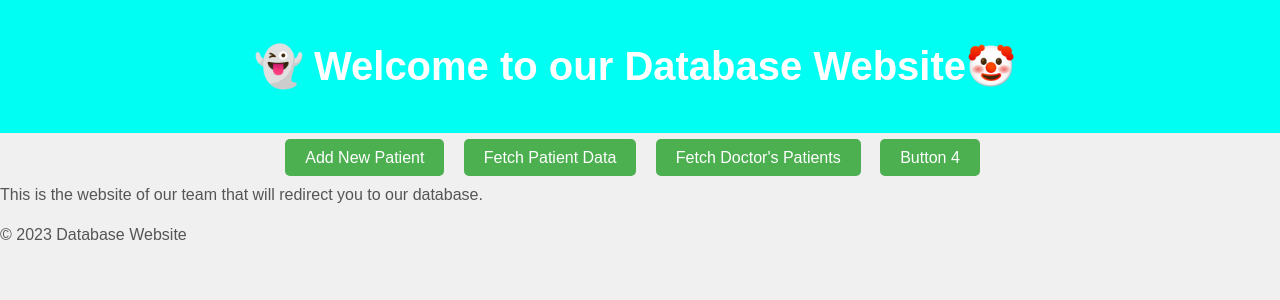
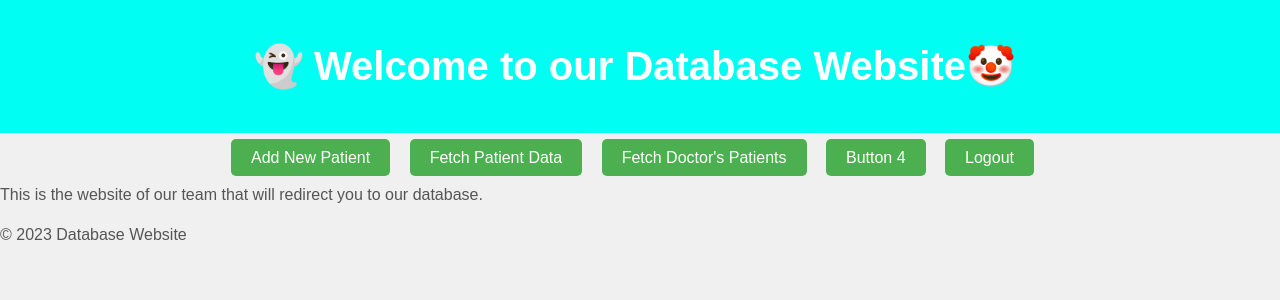
Before and after one commit to binhow612/database_website, a Flask app: page /homepage in a window 1280 px wide. Shown: the top 300 px of the page. Run offline with Flask 3, Linux system fonts and the light colour scheme.

Commit message:
add logout button

```diff
--- a/website/server.py
+++ b/website/server.py
@@ -1,7 +1,7 @@
 from flask import Flask, render_template, request, redirect, url_for
-import login
 import fetch_data
 import add_patient
+import mysql.connector
 
 app = Flask(__name__)
 
--- a/website/templates/homepage.html
+++ b/website/templates/homepage.html
@@ -1,11 +1,15 @@
 <!DOCTYPE html>
 <html lang="en">
   <head>
-    <meta charset="UTF-8">
-    <meta name="viewport" content="width=device-width, initial-scale=1.0">
+    <meta charset="UTF-8" />
+    <meta name="viewport" content="width=device-width, initial-scale=1.0" />
     <title>Database Website</title>
     <!-- Linking CSS file using url_for -->
-    <link rel="stylesheet" type="text/css" href="{{ url_for('static', filename='styles.css') }}">
+    <link
+      rel="stylesheet"
+      type="text/css"
+      href="{{ url_for('static', filename='styles.css') }}"
+    />
   </head>
   <body>
     <header>
@@ -17,30 +21,37 @@
         <li><a href="#" id="button2">Fetch Patient Data</a></li>
         <li><a href="#" id="button3">Fetch Doctor's Patients</a></li>
         <li><a href="#" id="button4">Button 4</a></li>
+        <li><a href="#" id="button5">Logout</a></li>
       </ul>
     </nav>
     <main>
-        <p>This is the website of our team that will redirect you to our database.</p>
+      <p>
+        This is the website of our team that will redirect you to our database.
+      </p>
     </main>
     <footer>
       <p>&copy; 2023 Database Website</p>
     </footer>
 
     <script>
-        document.getElementById('button1').addEventListener('click', function() {
-            window.location.href = 'add_data';
+      document.getElementById("button1").addEventListener("click", function () {
+        window.location.href = "add_data";
       });
 
-        document.getElementById('button2').addEventListener('click', function() {
-            window.location.href = 'fetch_patient';
+      document.getElementById("button2").addEventListener("click", function () {
+        window.location.href = "fetch_patient";
       });
 
-        document.getElementById('button3').addEventListener('click', function() {
-            window.location.href = 'fetch_doctor';
+      document.getElementById("button3").addEventListener("click", function () {
+        window.location.href = "fetch_doctor";
       });
 
-        document.getElementById('button4').addEventListener('click', function() {
-            window.location.href = 'url_for_button_4';
+      document.getElementById("button4").addEventListener("click", function () {
+        window.location.href = "url_for_button_4";
+      });
+
+      document.getElementById("button5").addEventListener("click", function () {
+        window.location.href = "login";
       });
     </script>
   </body>
```
Also changed, not shown: 1 other file. Lines whose indentation alone changed are shown as unchanged.
